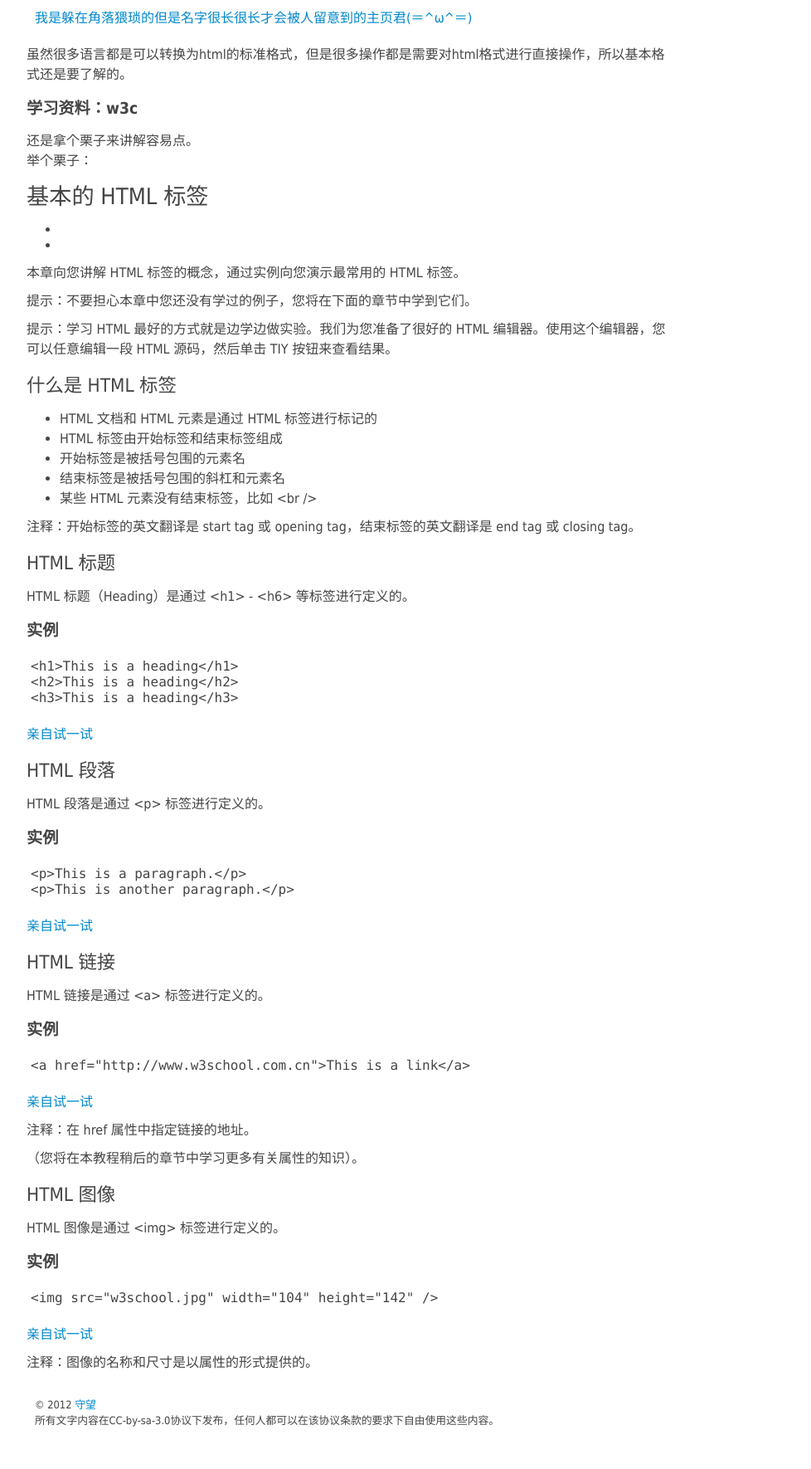
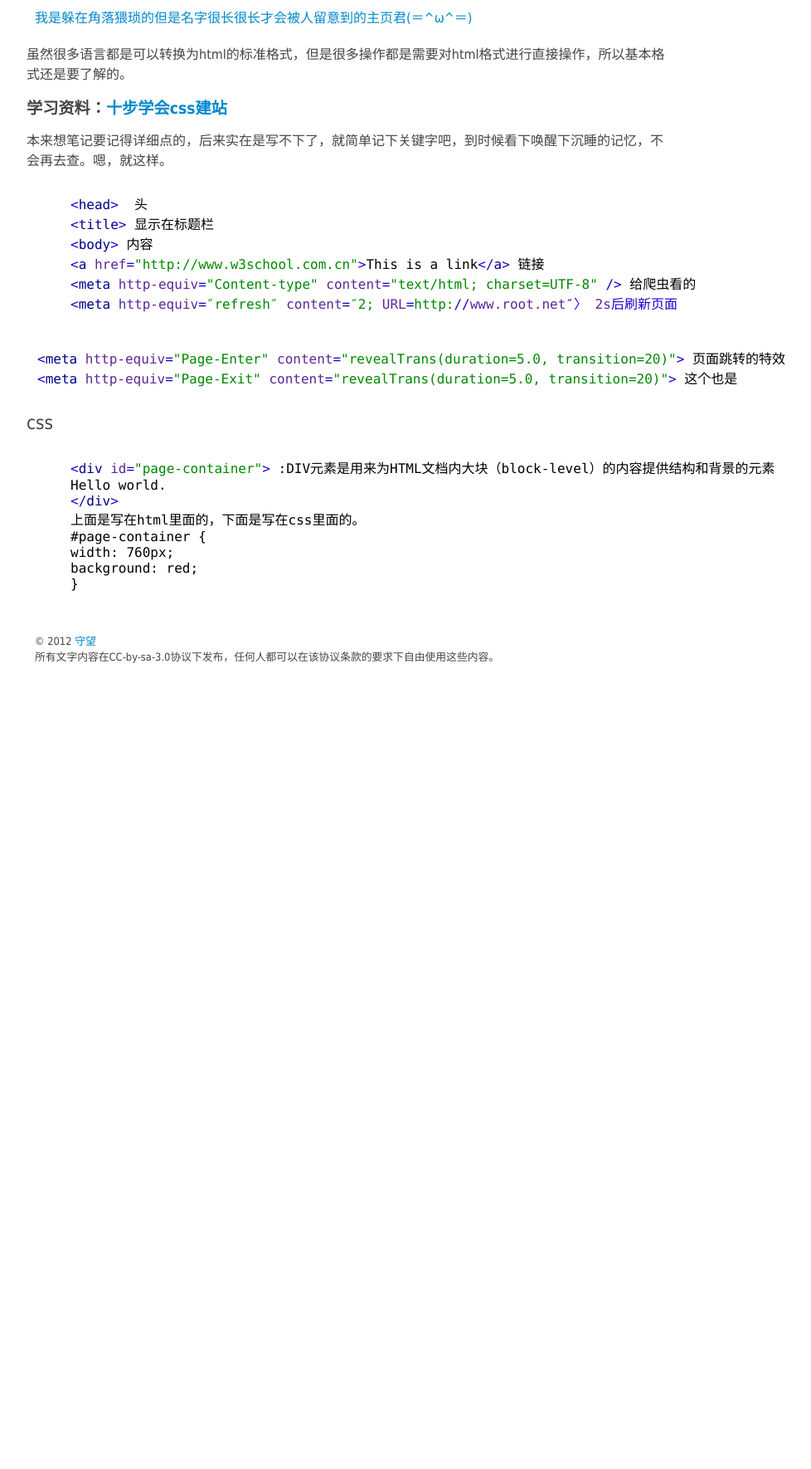
Before and after one commit to hopestar/hopestar.github.com, a Jekyll site: the page built from _posts/2012-9-30-html-note.md, in a window 1280 px wide. Shown: the whole page at 83% size, without its empty margins (218-1196 px from the left). Built offline with Jekyll 4.4.1, drawn with Linux system fonts in a browser that asks for light colours; Markdown is read by kramdown in place of the engine named in the settings; after the commit the page ends 900 px from its top, so only the background shows below that.

Commit message:
Update _posts/2012-9-30-html-note.md

```diff
--- a/_posts/2012-9-30-html-note.md
+++ b/_posts/2012-9-30-html-note.md
@@ -3,86 +3,30 @@ layout: default
 title: html 学习笔记
 ---
 虽然很多语言都是可以转换为html的标准格式，但是很多操作都是需要对html格式进行直接操作，所以基本格式还是要了解的。
-###学习资料：w3c
-还是拿个栗子来讲解容易点。
-举个栗子：
-<h1>基本的 HTML 标签</h1>
-<div  id="tpn">
-<ul class="prenext">
-<li class="pre"><a href="" title=""></a></li>
-<li class="next"><a href="" title=""></a></li>
-</ul>
-</div>
+###学习资料：[十步学会css建站](http://jorux.com/archives/10steps-built-web-with-css/#c1)
+本来想笔记要记得详细点的，后来实在是写不下了，就简单记下关键字吧，到时候看下唤醒下沉睡的记忆，不会再去查。嗯，就这样。
+>
+    <head>  头
+    <title> 显示在标题栏
+    <body> 内容
+    <a href="http://www.w3school.com.cn">This is a link</a> 链接
+    <meta http-equiv="Content-type" content="text/html; charset=UTF-8" /> 给爬虫看的
+    <meta http-equiv=″refresh″ content=″2; URL=http://www.root.net″〉 2s后刷新页面
 
-<div id="intro">
-<p><strong>本章向您讲解 HTML 标签的概念，通过实例向您演示最常用的 HTML 标签。</strong></p>
-<p class="tip"><span>提示：</span>不要担心本章中您还没有学过的例子，您将在下面的章节中学到它们。</p>
-<p class="tip"><span>提示：</span>学习 HTML 最好的方式就是边学边做实验。我们为您准备了很好的 HTML 编辑器。使用这个编辑器，您可以任意编辑一段 HTML 源码，然后单击 TIY 按钮来查看结果。</p>
-</div>
-
-<div>
-<h2>什么是 HTML 标签</h2>
-
-<ul>
-<li>HTML 文档和 HTML 元素是通过 HTML 标签进行标记的</li>
-<li>HTML 标签由开始标签和结束标签组成</li>
-<li>开始标签是被括号包围的元素名</li>
-<li>结束标签是被括号包围的斜杠和元素名</li>
-<li>某些 HTML 元素没有结束标签，比如 &lt;br /&gt;</li>
-</ul>
-
-<p class="note"><span>注释：</span>开始标签的英文翻译是 start tag 或 opening tag，结束标签的英文翻译是 end tag 或 closing tag。</p>
-</div>
+    <meta http-equiv="Page-Enter" content="revealTrans(duration=5.0, transition=20)"> 页面跳转的特效
+    <meta http-equiv="Page-Exit" content="revealTrans(duration=5.0, transition=20)"> 这个也是
 
 
-<div>
-<h2>HTML 标题</h2>
+>
 
-<p>HTML 标题（Heading）是通过 &lt;h1&gt; - &lt;h6&gt; 等标签进行定义的。</p>
-
-<h3>实例</h3>
-
-<pre>
-&lt;h1&gt;This is a heading&lt;/h1&gt;
-&lt;h2&gt;This is a heading&lt;/h2&gt;
-&lt;h3&gt;This is a heading&lt;/h3&gt;
-</pre>
-
-<p><a href="/tiy/t.asp?f=html_headers">亲自试一试</a></p>
-</div>
-
-
-<div>
-<h2>HTML 段落</h2>
-
-<p>HTML 段落是通过 &lt;p&gt; 标签进行定义的。</p>
-
-<h3>实例</h3>
-
-<pre>
-&lt;p&gt;This is a paragraph.&lt;/p&gt;
-&lt;p&gt;This is another paragraph.&lt;/p&gt;
-</pre>
-
-<p><a href="/tiy/t.asp?f=html_paragraphs1">亲自试一试</a></p>
-</div>
-
-
-<div>
-<h2>HTML 链接</h2>
-<p>HTML 链接是通过 &lt;a&gt; 标签进行定义的。</p>
-<h3>实例</h3>
-<pre>&lt;a href="http://www.w3school.com.cn"&gt;This is a link&lt;/a&gt;</pre>
-<p><a href="/tiy/t.asp?f=html_basic_link">亲自试一试</a></p>
-<p class="note"><span>注释：</span>在 href 属性中指定链接的地址。</p>
-<p>（您将在本教程稍后的章节中学习更多有关属性的知识）。</p>
-</div>
-
-<div>
-<h2>HTML 图像</h2>
-<p>HTML 图像是通过 &lt;img&gt; 标签进行定义的。</p>
-<h3>实例</h3>
-<pre>&lt;img src="w3school.jpg" width="104" height="142" /&gt;</pre>
-<p><a href="/tiy/t.asp?f=html_basic_img">亲自试一试</a></p>
-<p class="note"><span>注释：</span>图像的名称和尺寸是以属性的形式提供的。</p>
-</div>
+##css
+>
+    <div id="page-container"> :DIV元素是用来为HTML文档内大块（block-level）的内容提供结构和背景的元素
+    Hello world.
+    </div>
+    上面是写在html里面的，下面是写在css里面的。
+    #page-container {
+    width: 760px;
+    background: red;
+    }
+>
```
